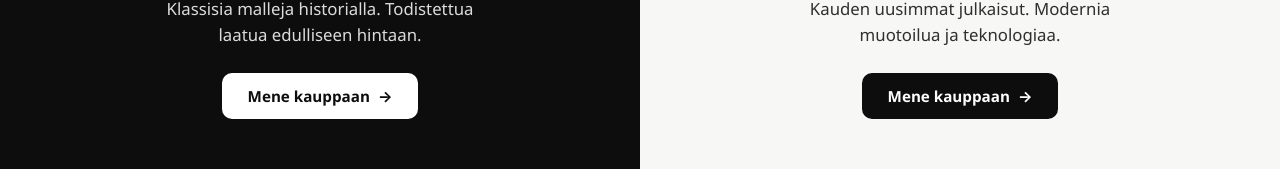
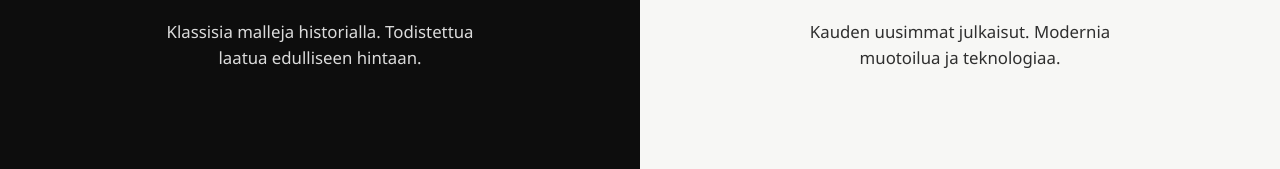
Before and after one commit to solved13/verkkokauppa, a Vue app in the folder frontend/: page / in a window 1280 px wide. Shown: the part 450-619 px from the top of the page. Built offline with nearby package versions, Linux system fonts and the light colour scheme; no server answers; sample sign-in values are in the browser's storage.

Commit message:
remove bugs

```diff
--- a/frontend/src/App.vue
+++ b/frontend/src/App.vue
@@ -311,19 +311,6 @@ body {
   opacity: 0.85;
   z-index: 1;
 }
-.btn-arrow {
-  display: inline-flex;
-  align-items: center;
-  gap: 8px;
-}
-.arrow {
-  transition: transform 0.25s var(--ease);
-  display: inline-block;
-}
-.btn-arrow:hover .arrow {
-  transform: translateX(5px);
-}
-
 /* ---------- Napit ---------- */
 .btn {
   padding: 13px 26px;
--- a/frontend/src/views/HomeView.vue
+++ b/frontend/src/views/HomeView.vue
@@ -27,9 +27,6 @@
         <p class="choice-desc">
           Klassisia malleja historialla. Todistettua laatua edulliseen hintaan.
         </p>
-        <button class="btn btn-white btn-arrow" @click.stop="openShop('old')">
-          Mene kauppaan <span class="arrow">→</span>
-        </button>
       </div>
 
       <div class="choice-half choice-white" @click="openShop('new')">
@@ -38,9 +35,6 @@
         <p class="choice-desc">
           Kauden uusimmat julkaisut. Modernia muotoilua ja teknologiaa.
         </p>
-        <button class="btn btn-black btn-arrow" @click.stop="openShop('new')">
-          Mene kauppaan <span class="arrow">→</span>
-        </button>
       </div>
     </div>
   </div>
```
Also changed, not shown: 1 other file (tests, documents, lock files or other folders).
